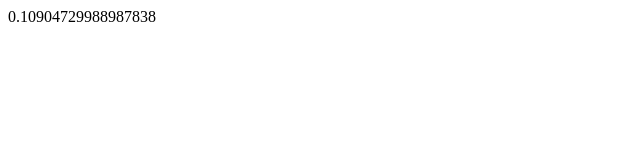
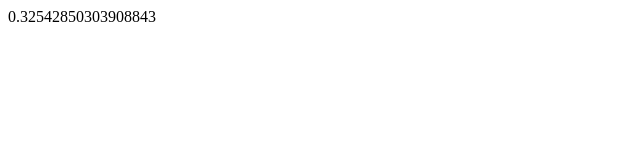
Before and after one commit to KyleAMathews/test-cache, a Gatsby site: page /s-2 in a window 1280 px wide. Shown: the full height of the page, 0-640 px from the left. Built offline with nearby package versions, Linux system fonts and the light colour scheme; Gatsby itself is replaced by a stand-in of ours.

Commit message:
Added src/pages/s-2.js

```diff
--- a/src/pages/s-2.js
+++ b/src/pages/s-2.js
@@ -1,4 +1,4 @@
 import * as React from "react"
     export default function Component () {
-      return <div id="title">0.10904729988987838</div>
+      return <div id="title">0.32542850303908843</div>
     }
```
